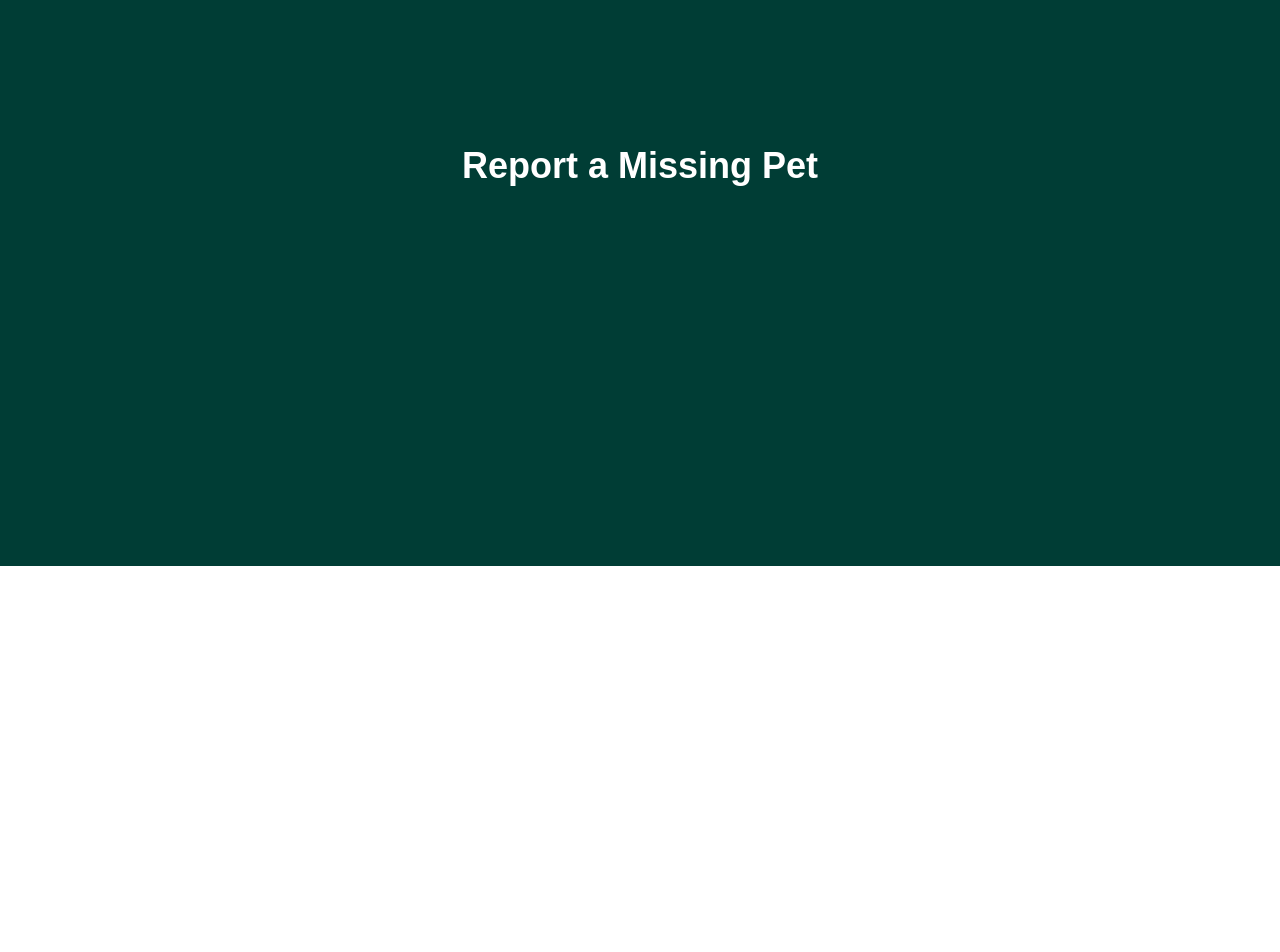
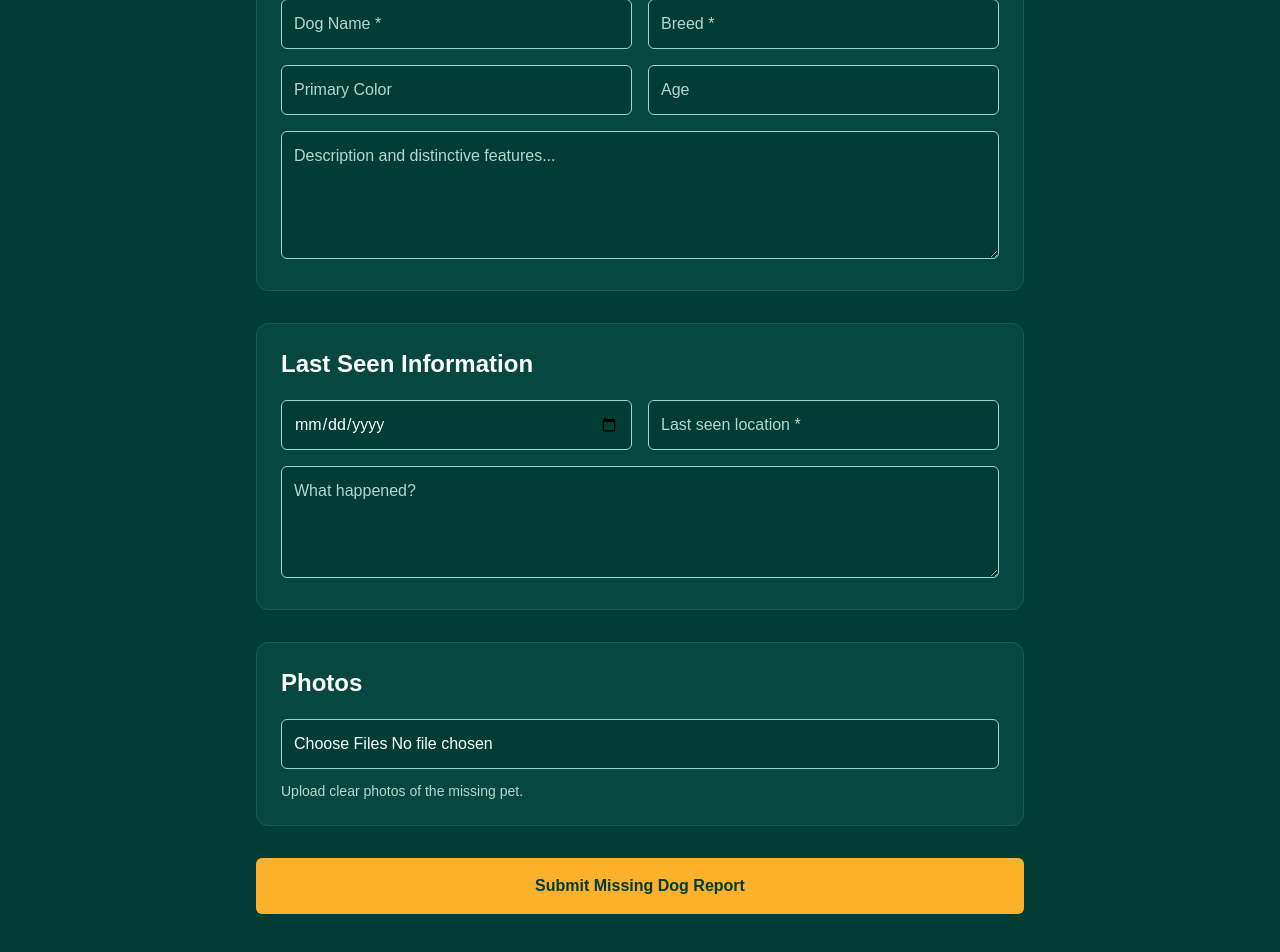
Before and after one commit to camerontzaidi/PawSeach, a Next.js app: page /report in a window 1280 px wide. Shown: the part 234-1186 px from the top of the page. Before the commit the page ends 800 px from the top, so only its background shows below. Built offline with nearby package versions, Linux system fonts and the light colour scheme.

Commit message:
Improved missing dog report form UI

```diff
--- a/app/report/page.tsx
+++ b/app/report/page.tsx
@@ -1,9 +1,200 @@
+"use client";
+
+import { useState } from "react";
+
 export default function ReportPage() {
-    return (
-      <main className="min-h-screen bg-[#003d35] text-white flex items-center justify-center">
-        <h1 className="text-4xl font-bold">
-          Report a Missing Pet
-        </h1>
-      </main>
-    );
+  const [errors, setErrors] = useState<string[]>([]);
+
+  function handleSubmit(e: React.FormEvent<HTMLFormElement>) {
+    e.preventDefault();
+
+    const form = new FormData(e.currentTarget);
+
+    const newErrors: string[] = [];
+
+    if (!form.get("name")) {
+      newErrors.push("Dog name is required.");
+    }
+
+    if (!form.get("breed")) {
+      newErrors.push("Breed is required.");
+    }
+
+    if (!form.get("location")) {
+      newErrors.push("Last seen location is required.");
+    }
+
+    if (!form.get("date")) {
+      newErrors.push("Last seen date is required.");
+    }
+
+    setErrors(newErrors);
+
+    if (newErrors.length === 0) {
+      alert("Report submitted successfully!");
+      e.currentTarget.reset();
+    }
   }
+
+  const inputStyle =
+    "rounded-md border border-[#9bd8c9] bg-[#003d35] p-3 text-white placeholder:text-[#b7d5ce] focus:border-[#fbb12c] focus:outline-none";
+
+  return (
+    <main className="min-h-screen bg-[#003d35] px-6 py-10 text-white">
+      <div className="mx-auto max-w-3xl">
+
+        {/* Header */}
+        <div className="mb-10 text-center">
+          <h1 className="text-4xl font-bold">
+            Report a Missing Pet 🐾
+          </h1>
+
+          <p className="mt-3 text-[#b7d5ce]">
+            Help your community bring a missing pet home.
+          </p>
+        </div>
+
+
+        <form
+          onSubmit={handleSubmit}
+          className="space-y-8"
+        >
+
+          {/* Errors */}
+          {errors.length > 0 && (
+            <div className="rounded-lg border border-red-400 bg-red-900/30 p-4">
+              <p className="font-bold">
+                Please fix the following:
+              </p>
+
+              <ul className="mt-2 list-disc pl-5">
+                {errors.map((error) => (
+                  <li key={error}>
+                    {error}
+                  </li>
+                ))}
+              </ul>
+            </div>
+          )}
+
+
+          {/* Dog Information */}
+          <section className="rounded-xl border border-[#1b5b51] bg-[#06483f] p-6">
+
+            <h2 className="mb-5 text-2xl font-bold">
+              Dog Information
+            </h2>
+
+            <div className="grid gap-4 md:grid-cols-2">
+
+              <input
+                name="name"
+                placeholder="Dog Name *"
+                className={inputStyle}
+              />
+
+              <input
+                name="breed"
+                placeholder="Breed *"
+                className={inputStyle}
+              />
+
+              <input
+                name="primaryColor"
+                placeholder="Primary Color"
+                className={inputStyle}
+              />
+
+              <input
+                name="age"
+                placeholder="Age"
+                className={inputStyle}
+              />
+
+            </div>
+
+
+            <textarea
+              name="description"
+              placeholder="Description and distinctive features..."
+              className={`${inputStyle} mt-4 h-32 w-full`}
+            />
+
+          </section>
+
+
+
+          {/* Missing Information */}
+          <section className="rounded-xl border border-[#1b5b51] bg-[#06483f] p-6">
+
+            <h2 className="mb-5 text-2xl font-bold">
+              Last Seen Information
+            </h2>
+
+
+            <div className="grid gap-4 md:grid-cols-2">
+
+              <input
+                name="date"
+                type="date"
+                className={inputStyle}
+              />
+
+
+              <input
+                name="location"
+                placeholder="Last seen location *"
+                className={inputStyle}
+              />
+
+            </div>
+
+
+            <textarea
+              name="circumstances"
+              placeholder="What happened?"
+              className={`${inputStyle} mt-4 h-28 w-full`}
+            />
+
+          </section>
+
+
+
+          {/* Photo Upload */}
+          <section className="rounded-xl border border-[#1b5b51] bg-[#06483f] p-6">
+
+            <h2 className="mb-5 text-2xl font-bold">
+              Photos
+            </h2>
+
+
+            <input
+              type="file"
+              accept="image/*"
+              multiple
+              className="block w-full rounded-md border border-[#9bd8c9] bg-[#003d35] p-3 text-white"
+            />
+
+            <p className="mt-3 text-sm text-[#b7d5ce]">
+              Upload clear photos of the missing pet.
+            </p>
+
+          </section>
+
+
+
+          {/* Submit */}
+          <button
+            type="submit"
+            className="w-full rounded-md bg-[#fbb12c] px-6 py-4 font-bold text-[#003d35] transition hover:bg-[#ffc34d]"
+          >
+            Submit Missing Dog Report
+          </button>
+
+
+        </form>
+
+      </div>
+    </main>
+  );
+}
```
